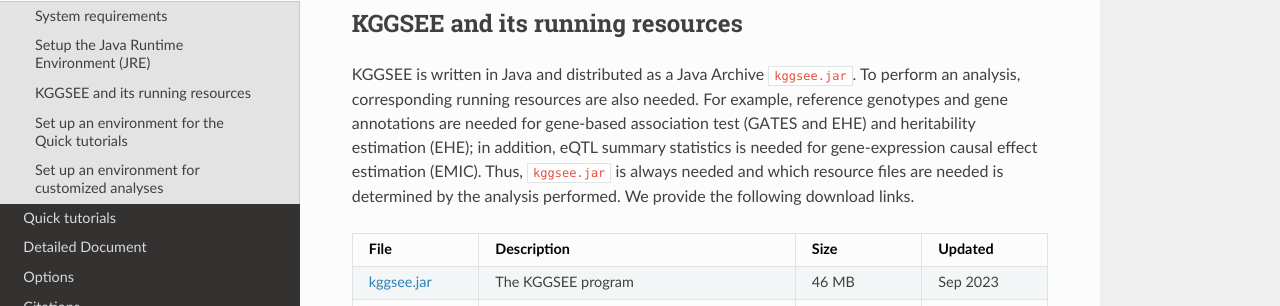
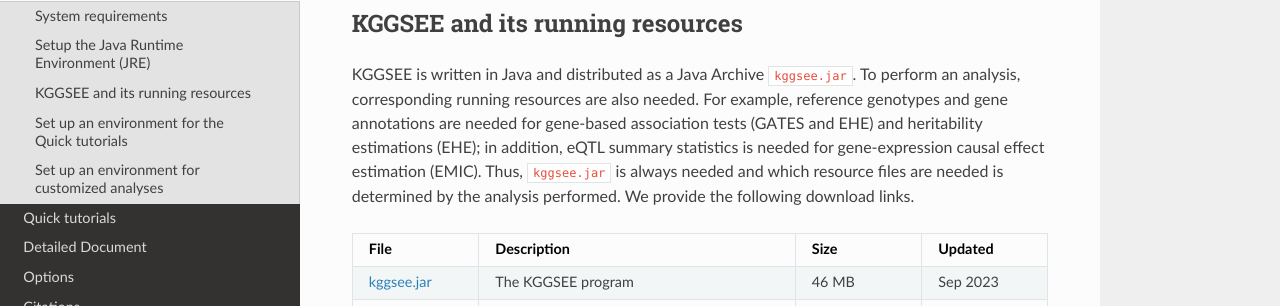
Before and after one commit to pmglab/KGGSEE, a Sphinx documentation site: the page built from doc/source/setup.rst, in a window 1280 px wide and 900 px high, scrolled down 474 px. Shown: the part 193-499 px from the top of the window. Built offline with Sphinx 7.4.7 and the Read the Docs theme 2.0.0, drawn with Linux system fonts in a browser that asks for light colours.

Commit message:
Update setup.rst

```diff
--- a/doc/source/setup.rst
+++ b/doc/source/setup.rst
@@ -36,7 +36,7 @@ After installing a JRE, check by entering ``java -version`` in a Terminal of Lin
 KGGSEE and its running resources
 ================================
 
-KGGSEE is written in Java and distributed as a Java Archive ``kggsee.jar``. To perform an analysis, corresponding running resources are also needed.  For example, reference genotypes and gene annotations are needed for gene-based association test (GATES and EHE) and heritability estimation (EHE); in addition, eQTL summary statistics is needed for gene-expression causal effect estimation (EMIC). Thus, ``kggsee.jar`` is always needed and which resource files are needed is determined by the analysis performed. We provide the following download links.
+KGGSEE is written in Java and distributed as a Java Archive ``kggsee.jar``. To perform an analysis, corresponding running resources are also needed.  For example, reference genotypes and gene annotations are needed for gene-based association tests (GATES and EHE) and heritability estimations (EHE); in addition, eQTL summary statistics is needed for gene-expression causal effect estimation (EMIC). Thus, ``kggsee.jar`` is always needed and which resource files are needed is determined by the analysis performed. We provide the following download links.
 
 .. list-table::
     :widths: 2 5 2 2
```
